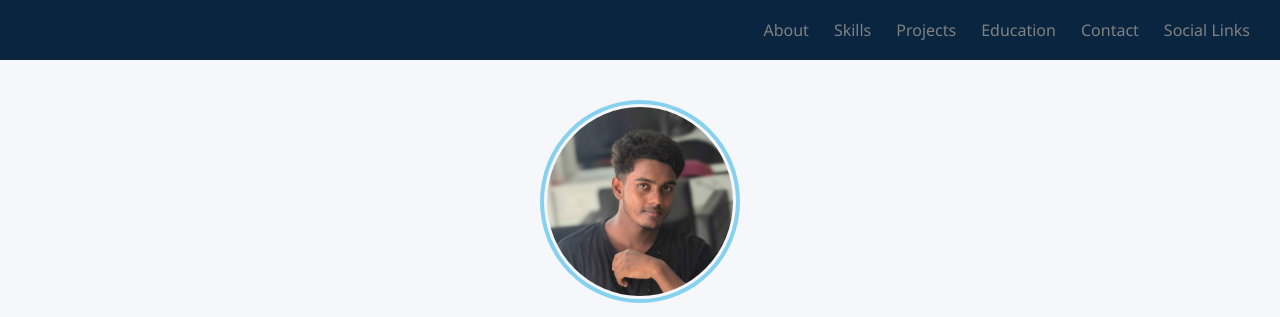
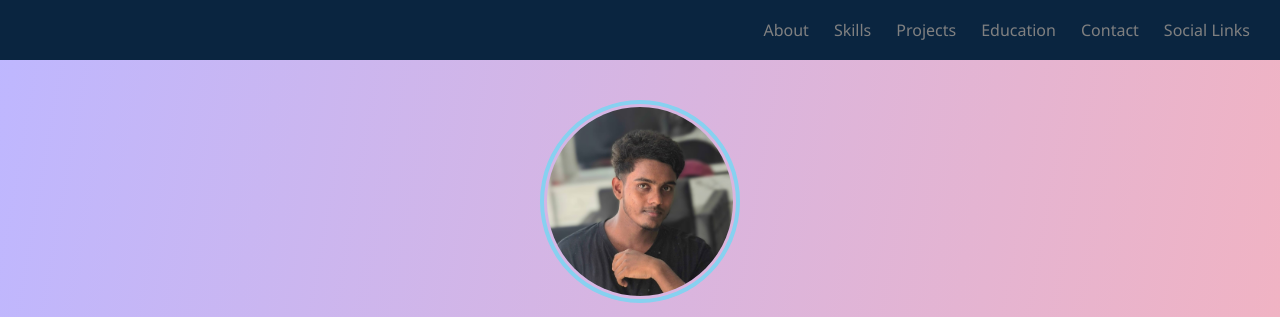
Before and after one commit to Sathishkumar2k05/Portfolio, a plain HTML site: page index.html in a window 1280 px wide. Shown: the top 317 px of the page. Drawn offline with Linux system fonts and the light colour scheme.

Commit message:
second-modification

```diff
--- a/style.css
+++ b/style.css
@@ -6,8 +6,8 @@
 }
 
 body {
-    background: #f5f7fa;
-    color: #333;
+    background: linear-gradient(100deg, #beb7ff, #ffb2b2);
+    color: black;
 }
 
 header{
@@ -233,8 +233,8 @@ section h2 {
 }
 
 .project-card:hover{
-  box-shadow: 2px 12px 25px rgba(0,0,0,0.2);
-  background-color: rgb(233, 233, 233);
+  box-shadow: 2px 12px 25px rgba(0, 0, 0, 0.2);
+  background-color: rgb(194, 194, 194);
 }
 
 .social {
```
